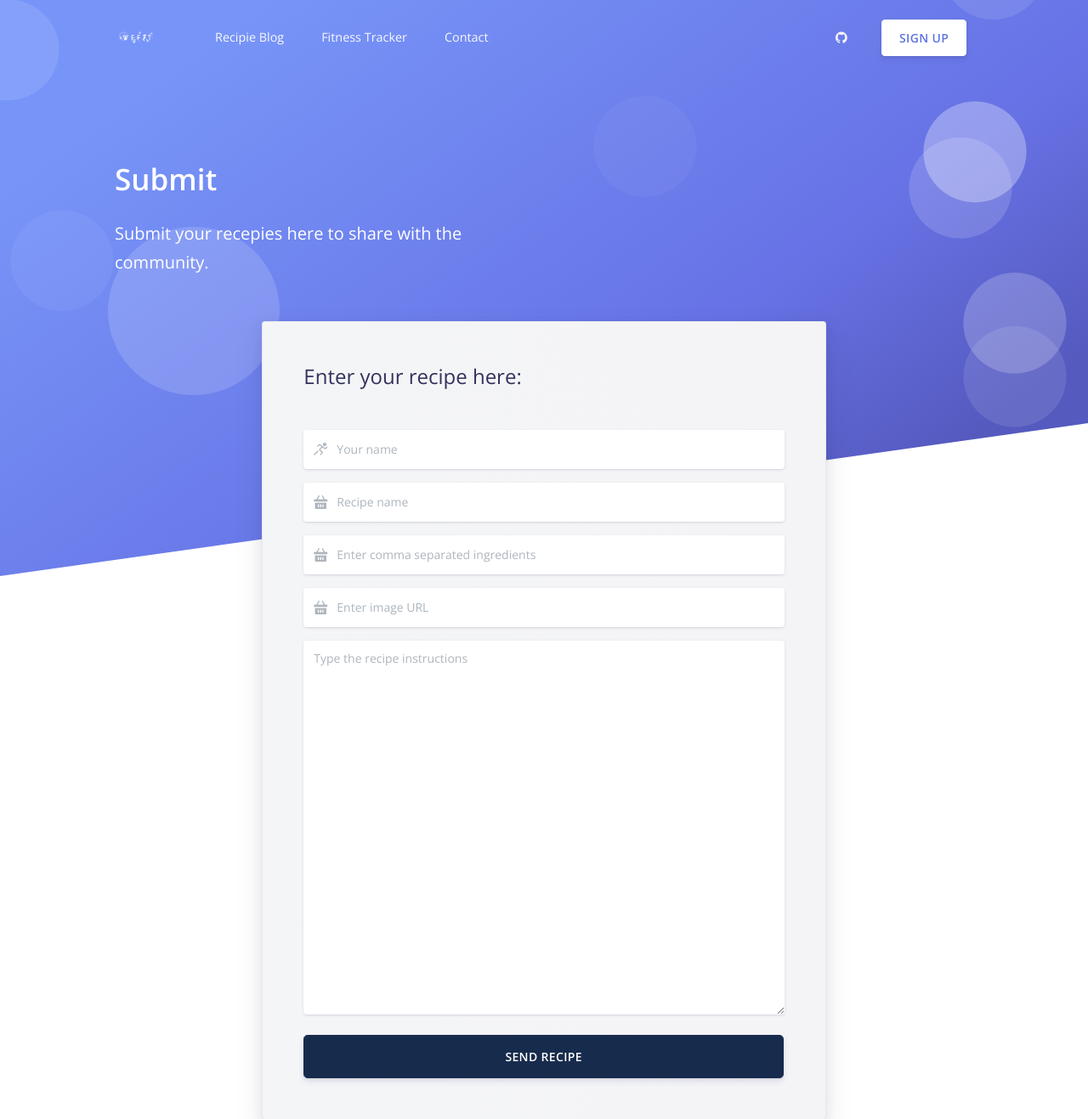
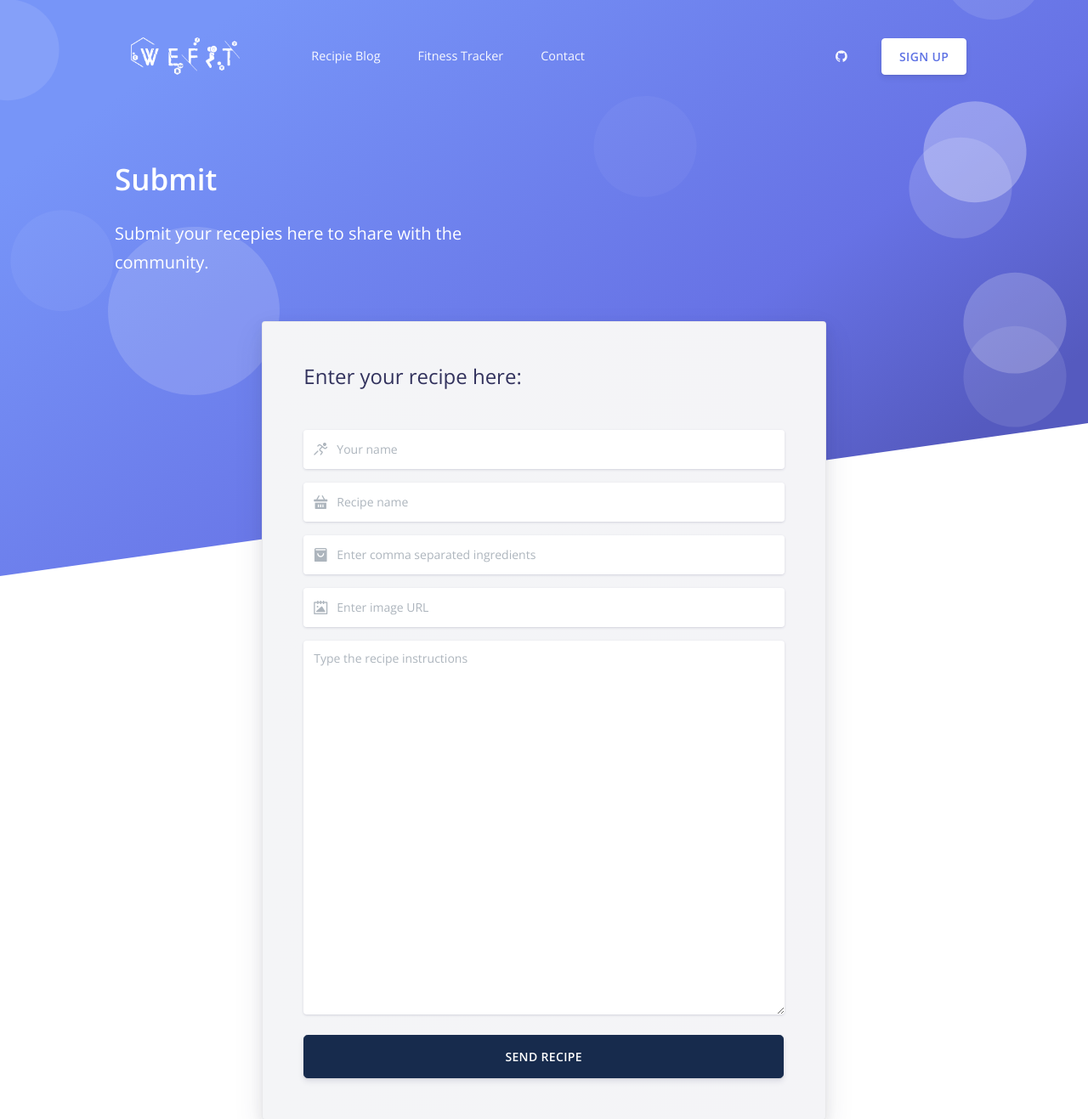
Before and after one commit to eehitray/Vivum2018, a Django app: page /recipe/form.html in a window 1280 px wide. Shown: the top 1317 px of the page at 85% size. Run offline with Django 3.2, Linux system fonts and the light colour scheme; some libraries are stand-ins or nearby versions.

Commit message:
Fixed Icons

```diff
--- a/Vivum2018/recipeblog/templates/recipeblog/form.html
+++ b/Vivum2018/recipeblog/templates/recipeblog/form.html
@@ -5,8 +5,6 @@
 <head>
   <meta charset="utf-8">
   <meta name="viewport" content="width=device-width, initial-scale=1, shrink-to-fit=no">
-  <meta name="description" content="Start your development with a Design System for Bootstrap 4.">
-  <meta name="author" content="Creative Tim">
   <title>Cooking Blog</title>
   <!-- Favicon -->
   <link href="{% static 'assets/img/brand/favicon.png'%}" rel="icon" type="image/png">
@@ -26,7 +24,7 @@
     <nav id="navbar-main" class="navbar navbar-main navbar-expand-lg navbar-transparent navbar-light">
       <div class="container">
         <a class="navbar-brand mr-lg-5" href="{% static 'index.html">
-          <img src="{% static 'assets/img/brand/white.png' %}">
+          <img src="{% static 'assets/img/brand/white.png' %}"  style="height: 7em;">
         </a>
         <button class="navbar-toggler" type="button" data-toggle="collapse" data-target="#navbar_global" aria-controls="navbar_global" aria-expanded="false" aria-label="Toggle navigation">
           <span class="navbar-toggler-icon"></span>
@@ -144,7 +142,7 @@
                 <div class="form-group">
                   <div class="input-group input-group-alternative">
                     <div class="input-group-prepend">
-                      <span class="input-group-text"><i class="ni ni-basket"></i></span>
+                      <span class="input-group-text"><i class="ni ni-bag-17"></i></span>
                     </div>
                     <input class="form-control" placeholder="Enter comma separated ingredients" name="ingredients"type="text">
                   </div>
@@ -152,7 +150,7 @@
                 <div class="form-group">
                   <div class="input-group input-group-alternative">
                     <div class="input-group-prepend">
-                      <span class="input-group-text"><i class="ni ni-basket"></i></span>
+                      <span class="input-group-text"><i class="ni ni-album-2"></i></span>
                     </div>
                     <input class="form-control" name="url" placeholder="Enter image URL" type="text">
                   </div>
```
